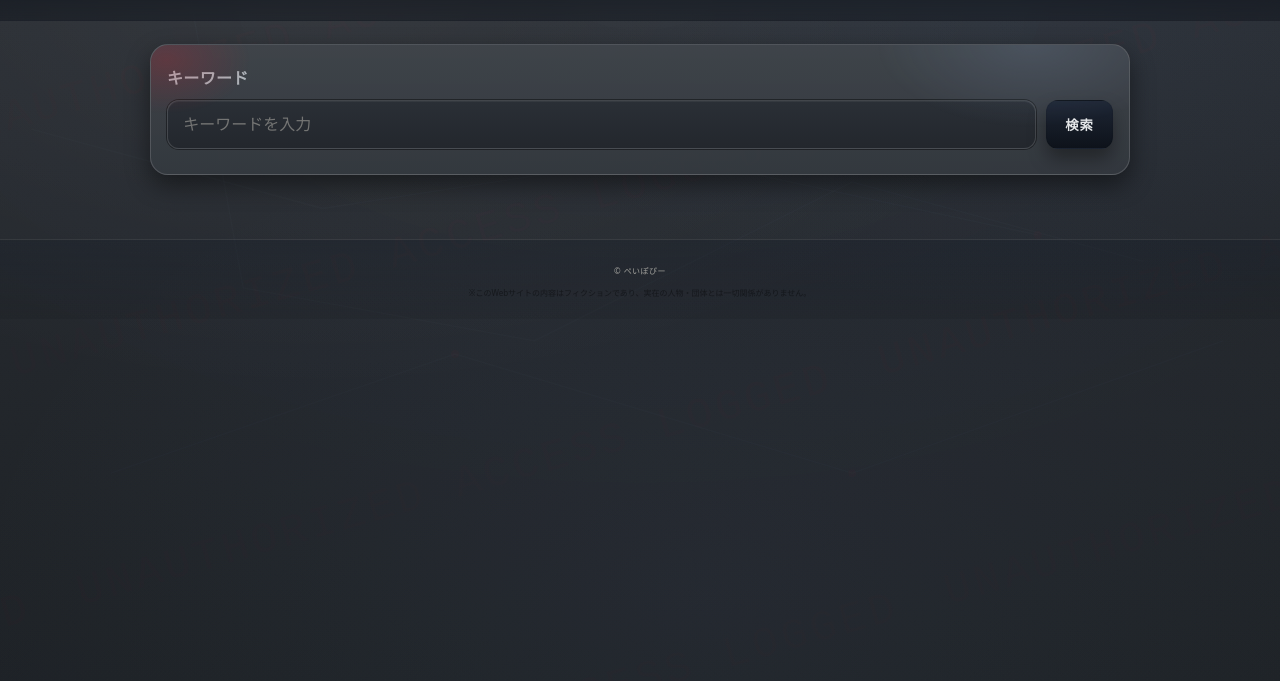
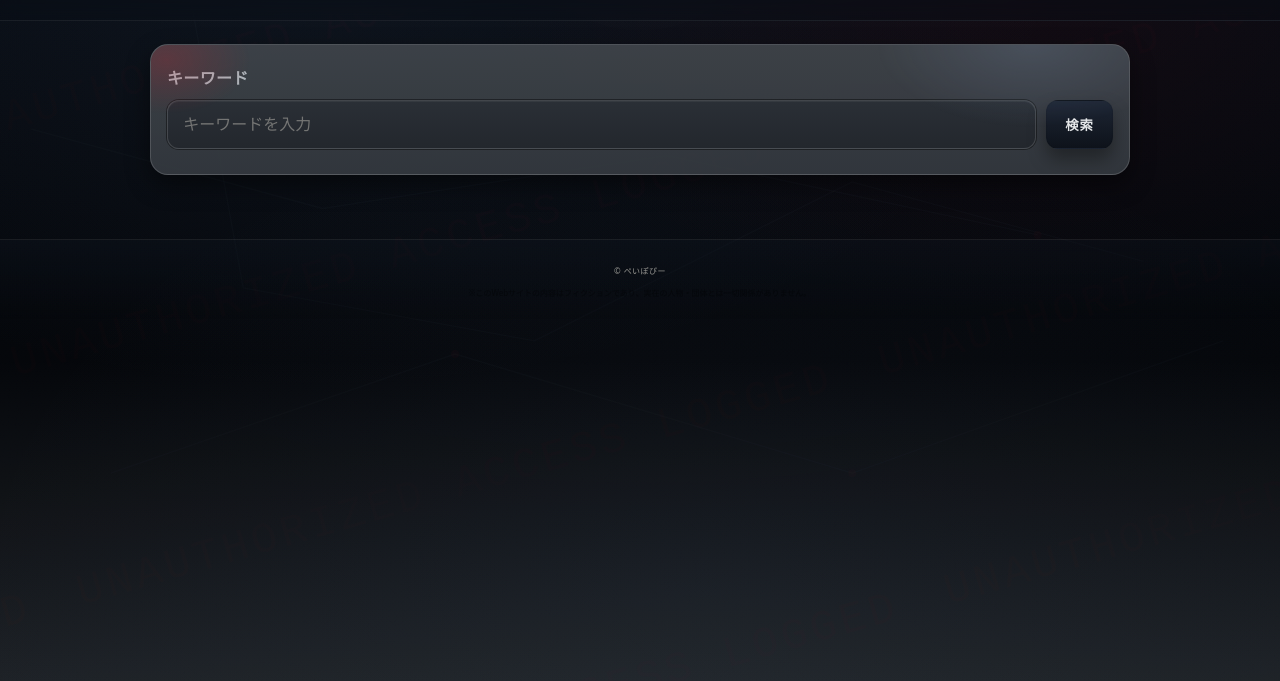
Before and after one commit to hitotonazo/kirokukai01-digitalarchives, a website: page index.html in a window 1280 px wide. Shown: the part 119-800 px from the top of the page. Drawn offline with Linux system fonts and the light colour scheme.

Commit message:
Update style.css

```diff
--- a/style.css
+++ b/style.css
@@ -56,10 +56,10 @@ body{
   overflow-x: hidden;
 
   background:
-    radial-gradient(1200px 700px at 25% 10%, rgba(255,255,255,.06), transparent 62%),
-    radial-gradient(900px 520px at 80% 15%, rgba(127,159,203,.08), transparent 60%),
-    radial-gradient(1200px 820px at 55% 90%, rgba(127,159,203,.06), transparent 62%),
-    linear-gradient(180deg, #2b2f35, #24282e 60%, #1f2328);
+    radial-gradient(1200px 700px at 25% 10%, rgba(127,159,203,.07), transparent 62%),
+    radial-gradient(900px 520px at 80% 15%, rgba(255,42,63,.05), transparent 60%),
+    radial-gradient(1200px 820px at 55% 90%, rgba(127,159,203,.05), transparent 62%),
+    linear-gradient(180deg, #070c14, #05070b 60%, #1f2328);
 }
 
 /* gritty “dark site” overlays (noise + vignette + faint network lines) */
```
